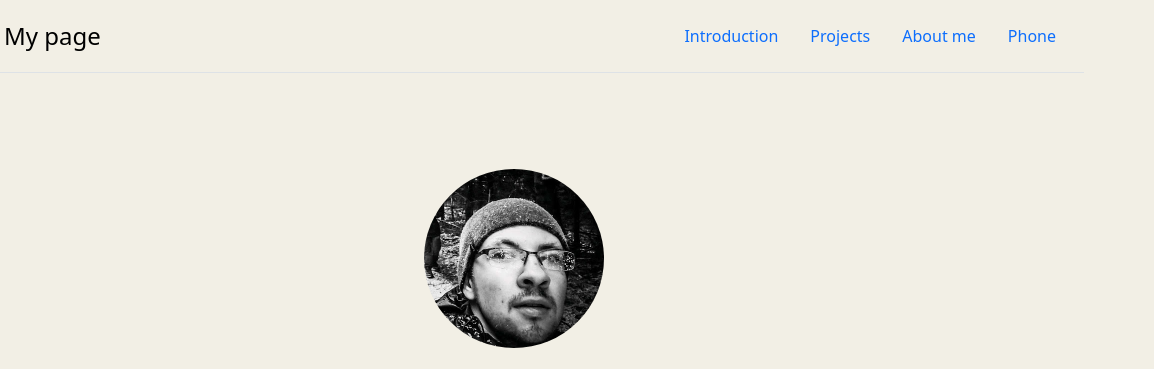
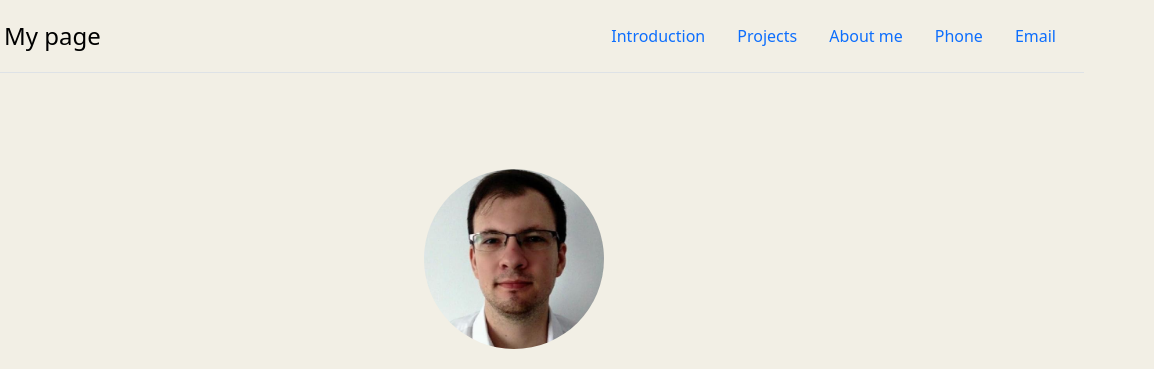
Before and after one commit to BobliHH/personal_site, a website: page index.html in a window 1280 px wide. Shown: the top 369 px of the page, 126-1280 px from the left. Drawn offline with nearby package versions, Linux system fonts and the light colour scheme.

Commit message:
changed email positioning from footer to header

```diff
--- a/index.html
+++ b/index.html
@@ -35,11 +35,13 @@
         <li class="nav-item"><a href="#hanging-icons" class="nav-link">Projects</a></li>
         <li class="nav-item"><a href="#carouselExampleCaptions" class="nav-link">About me</a></li>
         <li class="nav-item"><a href="tel:0740232057" class="nav-link">Phone</a></li>
+        <li class="nav-item"><a href="mailto:balasca.andrei@gamil.com" class="nav-link">Email</a></li>
+
       </ul>
     </header>
     <main class="container">
       <div class="px-4 py-5 my-5 text-center">
-        <img class="profile d-block mx-auto mb-4" src="./img/1.jpg" alt="" />
+        <img class="profile d-block mx-auto mb-4" src="./img/2.jpg" alt="" />
         <h1 class="display-5 fw-bold text-body-emphasis">Hello.</h1>
         <div class="col-lg-6 mx-auto">
           <p class="lead mb-4">
@@ -206,7 +208,7 @@
 
 
     </ul>
-    <p class="text-center text-body-secondary">© Andrei Balasca <a class="btn btn-secondary" href="mailto:balasca.andrei@gamil.com">Email</a></p>
+    <p class="text-center text-body-secondary">© Andrei Balasca </p>
 
   </footer>
 
```
